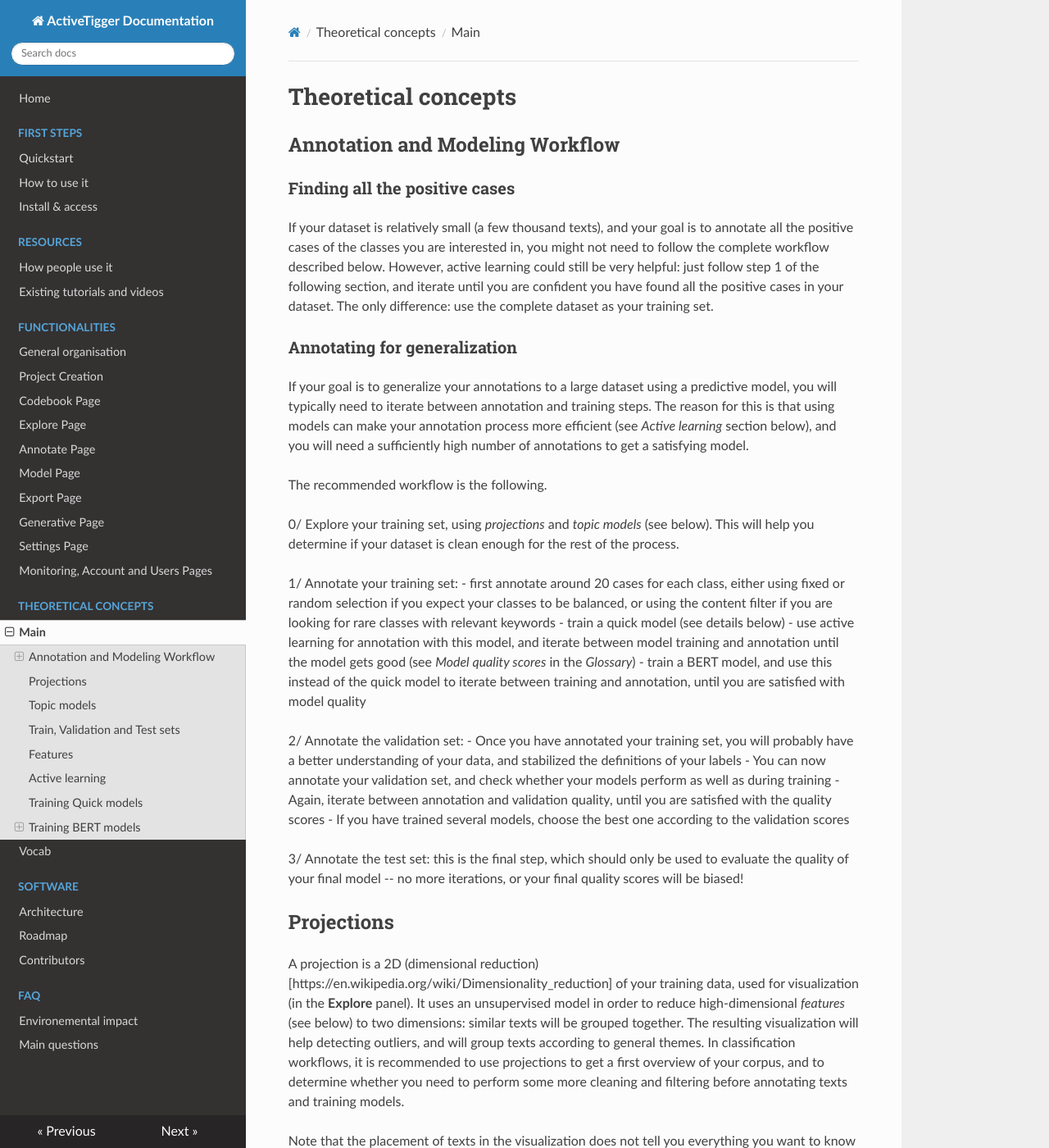
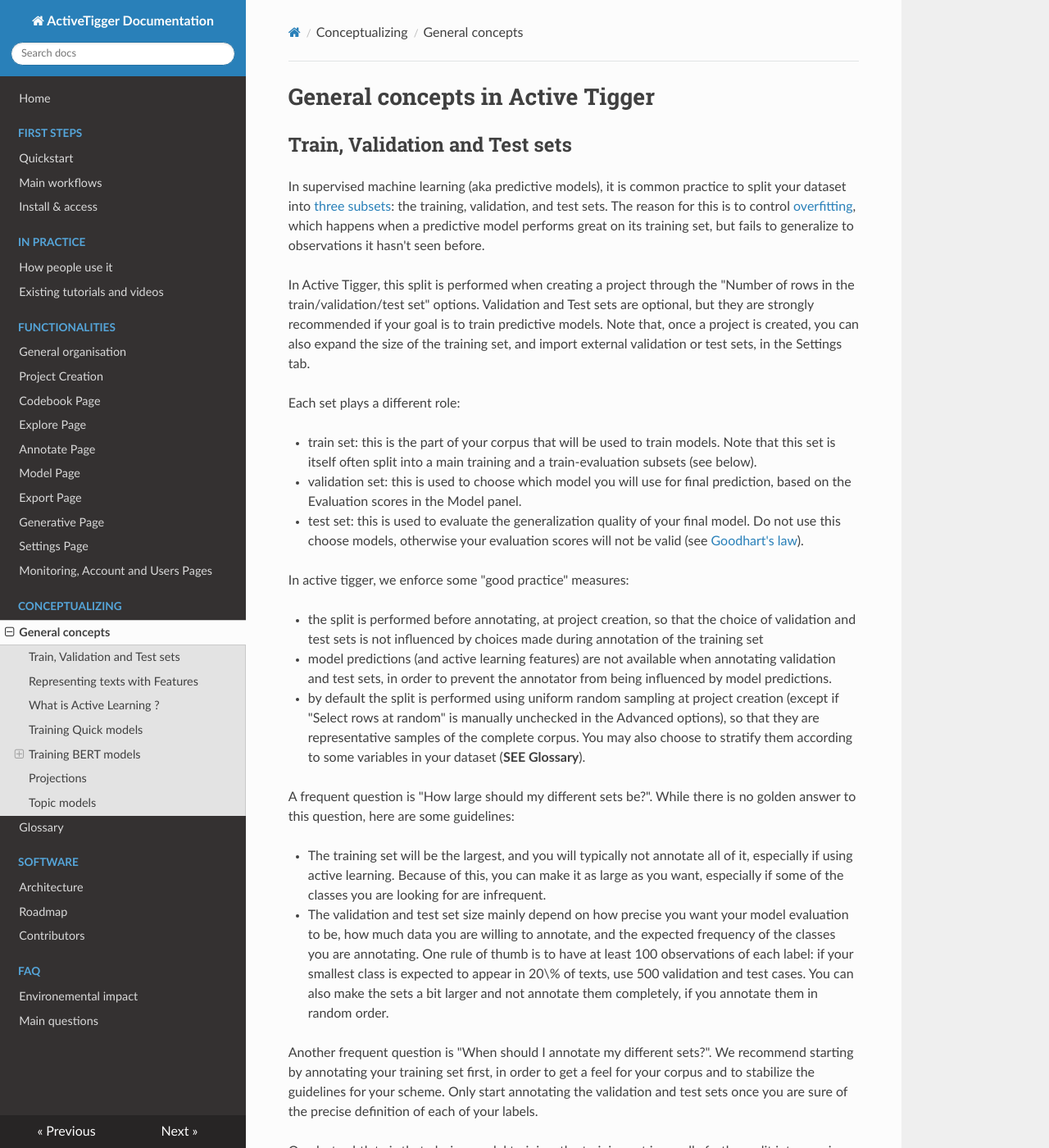
Before and after one commit to activetigger/documentation, an MkDocs documentation site: the page built from docs/theoretical-concepts/index.md, in a window 1280 px wide and 1400 px high. Shown: the whole window at 82% size. Built offline with MkDocs 1.6.1, drawn with Linux system fonts in a browser that asks for light colours; nearby versions of some CDN libraries; some of the changed text lies outside the part shown.

Commit message:
update doc after Julien contribuytion

```diff
--- a/docs/quickstart/workflows.md
+++ b/docs/quickstart/workflows.md
@@ -56,10 +56,17 @@
 - <span class="step">Step 3 — Start annotating your corpus:</span> Go to the [Annotate page](../functionalities/annotate.md) and start the annotation process. You can:
     - Annotate text inputs (add, remove or skip) and leave comments
     - Choose which text inputs to annotate or the order in which you wish to see them ([more info](../functionalities/annotate.md#selecting-text-inputs-to-annotate)).
+        - first annotate around 20 cases for each class, either using fixed or random selection if you expect your classes to be balanced, or using the content filter if you are looking for rare classes with relevant keywords
     - Use <span class="highlight">Active Learning</span> to primarly annotate text inputs that will lead to better classifiers, more quickly ([more info](XXX)).
 - <span class="step">Step 4 — Train a BERT model</span> On the [Model page](../functionalities/model.md) and in the [Training tab](../functionalities/model.md#training), <span class="action primary">Create new BERT model</span> and [set hyperparameters](../functionalities/model.md#bertmodel) ([more info on setting hyperparameters](XXX))
 - <span class="step">Step 5 — Evaluate the model on validation set:</span> On the [Model page](../functionalities/model.md) and in the [Evaluation tab](../functionalities/model.md#evaluation), select your model and <span class="action primary">Compute predictions</span> to classify text inputs from the validation and test set to compute metrics on these sets.
-- <span class="step">Step 6 — Export your annotated corpus and model:</span> On the [Export page](../functionalities/export.md) and ["Models tab"](../functionalities/export.md#models), select the bert model:
+    - Once you have annotated your training set, you will probably have a better understanding of your data, and stabilized the definitions of your labels
+    - You can now annotate your validation set, and check whether your models perform as well as during training
+    - Again, iterate between annotation and validation quality, until you are satisfied with the quality scores
+    - If you have trained several models, choose the best one according to the validation scores
+- <span class="step">Step 6 — Annotate the test set </span> this is the final step, which should only be used to evaluate the quality of your final model -- no more iterations, or your final quality scores will be biased!
+
+- <span class="step">Step 7 — Export your annotated corpus and model:</span> On the [Export page](../functionalities/export.md) and ["Models tab"](../functionalities/export.md#models), select the bert model:
     - <span class="action primary">Prediction on complete dataset</span> infere labels on the full dataset as imported upon project creation.
     - <span class="action primary">Prediction on external dataset</span> to import a dataset and infere the labels.
     - <span class="action secondary">Export fine-tuned model (large file)</span> download the weights of the fine-tuned model (good practice for reproducibility).
@@ -100,3 +107,13 @@
 - <span class="step">Step 6 — (Optional) Convert topics to a scheme:</span> Click <span class="action secondary">Convert to scheme</span> to create a [scheme](XXX) from your topic model and assign topic labels to your text inputs. Note: topic-generated labels should be used with caution and carefully reviewed, since they are not based on human annotation.
 
 Using topic models for exploring your dataset can also be integrated into the above workflow pipelines. We recommend complementing a topic model approach with familiarizing yourself with your corpus by simply reading it, or through an annotation process. Confiding too much in an automated synthesis of your text data could risk missing important aspects of your corpus.
+
+
+
+### Finding all the positive cases
+
+If your dataset is relatively small (a few thousand texts), and your goal is to annotate all the positive cases of the classes you are interested in, you might not need to follow the complete workflow described below.
+
+However, active learning could still be very helpful: just follow step 1 of the following section, and iterate until you are confident you have found all the positive cases in your dataset.
+
+The only difference: use the complete dataset as your training set.
--- a/docs/theoretical-concepts/index.md
+++ b/docs/theoretical-concepts/index.md
@@ -1,63 +1,4 @@
-# Theoretical concepts
-
-## Annotation and Modeling Workflow
-
-### Finding all the positive cases
-
-If your dataset is relatively small (a few thousand texts), and your goal is to annotate all the positive cases of the classes you are interested in, you might not need to follow the complete workflow described below.
-However, active learning could still be very helpful: just follow step 1 of the following section, and iterate until you are confident you have found all the positive cases in your dataset.
-The only difference: use the complete dataset as your training set.
-
-### Annotating for generalization
-
-If your goal is to generalize your annotations to a large dataset using a predictive model, you will typically need to iterate between annotation and training steps.
-The reason for this is that using models can make your annotation process more efficient (see *Active learning* section below), and you will need a sufficiently high number of annotations to get a satisfying model.
-
-The recommended workflow is the following.
-
-0/ Explore your training set, using *projections* and *topic models* (see below).
-This will help you determine if your dataset is clean enough for the rest of the process.
-
-1/ Annotate your training set:
-- first annotate around 20 cases for each class, either using fixed or random selection if you expect your classes to be balanced, or using the content filter if you are looking for rare classes with relevant keywords
-- train a quick model (see details below)
-- use active learning for annotation with this model, and iterate between model training and annotation until the model gets good (see *Model quality scores* in the *Glossary*)
-- train a BERT model, and use this instead of the quick model to iterate between training and annotation, until you are satisfied with model quality
-
-2/ Annotate the validation set:
-- Once you have annotated your training set, you will probably have a better understanding of your data, and stabilized the definitions of your labels
-- You can now annotate your validation set, and check whether your models perform as well as during training
-- Again, iterate between annotation and validation quality, until you are satisfied with the quality scores
-- If you have trained several models, choose the best one according to the validation scores
-
-3/ Annotate the test set: this is the final step, which should only be used to evaluate the quality of your final model -- no more iterations, or your final quality scores will be biased!
-
-
-
-## Projections
-
-A projection is a 2D (dimensional reduction)[https://en.wikipedia.org/wiki/Dimensionality_reduction] of your training data, used for visualization (in the **Explore** panel).
-It uses an unsupervised model in order to reduce high-dimensional *features* (see below) to two dimensions: similar texts will be grouped together.
-The resulting visualization will help detecting outliers, and will group texts according to general themes.
-In classification workflows, it is recommended to use projections to get a first overview of your corpus, and to determine whether you need to perform some more cleaning and filtering before annotating texts and training models.
-
-Note that the placement of texts in the visualization does not tell you everything you want to know about your corpus.
-This reflects the difference between unsupervised and supervised learning: unsupervised learning is only based on features, while supervised learning is meant to find the relationship between features and labels.
-In many cases, different annotations will appear close together in the projection: this means that your classification scheme goes beyond topic modeling.
-
-**TODO: details and links (in Glossary?)**
-
-
-## Topic models
-
-A topic model (in the **Explore** panel) is an unsupervised model meant to capture the main themes that are present in a corpus, based on text *features*.
-Active Tigger features BERTopic models, which work in two successive steps: first a dimensionality reduction step (as in *Projection*, see above), then a clustering step.
-
-Topic modeling can either be an end in itself, or a useful step in a annotation/prediction workflow.
-If your goal is to find the main topics in your corpus, you can use topic modeling as a first approximation, and then **Convert to scheme** in order to refine this using additional annotations and modeling.
-
-**TODO: details and links (in Glossary?)**
-
+# General concepts in Active Tigger
 
 ## Train, Validation and Test sets
 
@@ -66,16 +7,19 @@
 In Active Tigger, this split is performed when creating a project through the "Number of rows in the train/validation/test set" options. Validation and Test sets are optional, but they are strongly recommended if your goal is to train predictive models. Note that, once a project is created, you can also expand the size of the training set, and import external validation or test sets, in the Settings tab.
 
 Each set plays a different role:
+
 - train set: this is the part of your corpus that will be used to train models. Note that this set is itself often split into a main training and a train-evaluation subsets (see below).
 - validation set: this is used to choose which model you will use for final prediction, based on the Evaluation scores in the Model panel.
 - test set: this is used to evaluate the generalization quality of your final model. Do not use this choose models, otherwise your evaluation scores will not be valid (see [Goodhart's law](https://en.wikipedia.org/wiki/Goodhart's_law)).
 
 In active tigger, we enforce some "good practice" measures:
+
 - the split is performed before annotating, at project creation, so that the choice of validation and test sets is not influenced by choices made during annotation of the training set
 - model predictions (and active learning features) are not available when annotating validation and test sets, in order to prevent the annotator from being influenced by model predictions.
 - by default the split is performed using uniform random sampling at project creation (except if "Select rows at random" is manually unchecked in the Advanced options), so that they are representative samples of the complete corpus. You may also choose to stratify them according to some variables in your dataset (**SEE Glossary**).
 
 A frequent question is "How large should my different sets be?". While there is no golden answer to this question, here are some guidelines:
+
 - The training set will be the largest, and you will typically not annotate all of it, especially if using active learning. Because of this, you can make it as large as you want, especially if some of the classes you are looking for are infrequent.
 - The validation and test set size mainly depend on how precise you want your model evaluation to be, how much data you are willing to annotate, and the expected frequency of the classes you are annotating. One rule of thumb is to have at least 100 observations of each label: if your smallest class is expected to appear in 20\% of texts, use 500 validation and test cases. You can also make the sets a bit larger and not annotate them completely, if you annotate them in random order.
 
@@ -84,13 +28,14 @@
 One last subtlety is that, during model training, the training set is usually further split into a main training and a train-evaluation subsets, the second one typically at 20\% of the training set. This is done in order to get an indication of how well the models are performing before putting effort into annotating the "real" validation sets, and in order to optimize training hyperparameters (**SEE BERT CURVES**)
 
 
-## Features
+## Representing texts with Features
 
 When doing statistics on texts, the first step is always to transform each text into numbers. This is what features are: numeric representations of texts. These features can then be used to compute visualizations, topics, and quick models. Note that they are not required for BERT models (or generative LLMs), as these automatically compute their own features internally.
 
 ![](../img/theoretical-concepts/new-features-form.png)
 
 In Active Tigger, there are five kinds of features, which can be created in the Settings tab:
+
 - Sentence embeddings **ATTENTION POUR L'INSTANT C'EST SEULEMENT EMBEDDINGS**: the most powerful type. They use transformer models to represent a complete block as a whole. Note that, despite their name, these embeddings are computed for a whole block of text, not sentence by sentence. Also, note that different models have different context window sizes: many (older) models only consider the first 512 tokens, the rest are discarded. See the [sentence-transformers](https://www.sbert.net/) package for more details, and the HuggingFace pages for details about each model.
 - fastText: these are word embeddings. Each text is first split into words (this is done using the [SpaCy](https://spacy.io/) tokenizer, with the selected language), then one embedding is computed for each word, and finally the text embedding is computed as the average of its word embeddings. Note that the order of words is not taken into account in this method. See the [fastText](https://fasttext.cc) webpage for details.
 - DFM: a document-feature matrix. This was the main way of transforming texts into numbers before the advent of neural language processing. Each text is first split into words (this is done using the [SpaCy](https://spacy.io/) tokenizer, with the selected language), and then a large matrix is created, where each document is a row, each column a term, and each element the number of times the term appears in the document (or a transformation thereof). See the **DFM OPTIONS** section for more details about the ways to compute a DFM.
@@ -100,13 +45,14 @@
 Generally, the recommended features are Sentence embeddings for computing visualizations, topic models, and quick models. For quick models, they can be used along with regex features, if there are some keywords that are particularly informative (or that you want to disambiguate). In low-resource environments, fastText or DFM embeddings can be used instead of sentence embeddings.
 
 
-## Active learning
+## What is Active Learning ?
 
 Active learning is a method that makes tagging more efficient: less annotations will be required to train a good model.
 
 The main principle is that, once a first model is trained, the next texts chosen for annotation will be the ones about which the model is least confident (mathematically, the highest entropy of predicted probabilities). This is more efficient than choosing texts at random because it forces the user to tag ambiguous texts, the ones that will be the most helpful for training the next model. In practice, this is often helpful for the user as well: being confronted to difficult, ambiguous cases helps her refine her guidelines.
 
 In Active Tigger, there are several ways to use models for next text selection, controlled through the "Selection method" option once a model is activated in the Annotate panel:
+
 - Active: highest entropy, as described above
 - Max Label: highest predicted probability for the chosen label. We have found this to be useful in practice, because a model can be wrong in its certainties, especially in the early stages with few annotations, for instance when it confuses what the user is looking for with the general topic of the texts. It can also be useful if your goal is to find all the positive cases of a rare category in your corpus.
 - Min Label: lowest predicted probability *among the observations that the model predicts as the chosen label*. This is a sort of active learning focusing on a specific label.
@@ -157,6 +103,7 @@
 ![](../img/theoretical-concepts/bertrain-good.png)
 
 This is what you want to see:
+
 - Both curves went down during training: the model has learned
 - Both curves have the same loss values: no overfitting
 - The curves are flat at the end: nothing more to be learned, apparently
@@ -169,10 +116,12 @@
 ![](../img/theoretical-concepts/bertrain-overfit.png)
 
 The model has overfitted:
+
 - Both curves went down during training: the model has learned
 - But the training curve is much lower than the evaluation curve
 
 What to do:
+
 - choose a lower step size, for slower weight updates
 - use larger batches, in order to smooth training over more examples per training step
 - choose higher weight decay: this will prevent the weights from getting to large
@@ -187,6 +136,7 @@
 - Both curves are flat, the model has learned nothing
 
 What to do:
+
 - choose a higher step size, for faster weight updates
 - use smaller batches, as this will result in more training steps
 - choose lower weight decay: too high regularization can prevent proper learning
@@ -198,11 +148,13 @@
 ![](../img/theoretical-concepts/bertrain-more.png)
 
 The model could learn more:
+
 - Both curves went down during training: the model has learned
 - Both curves have the same loss values: no overfitting
 - But there is no plateau at the end, the curves are still going down
 
 What to do:
+
 - use more epochs, to give the model time to learn more
 - choose a higher step size, for faster weight updates
 - use smaller batches, as this will result in more training steps
@@ -214,10 +166,12 @@
 ![](../img/theoretical-concepts/bertrain-chaos.png)
 
 The model is trying to learn too fast:
+
 - Curves should be going down, not up and down
 - Some learning has occurred, but you can probably do better
 
 What to do:
+
 - choose a lower step size, for slower weight updates
 - use larger batches, in order to smooth training over more examples per training step
 - choose higher weight decay: this will prevent the weights from getting to large
@@ -255,5 +209,40 @@
 ### How many annotations do I need?
 
 Again, there is no golden rule: it depends on the difficulty of the classification task.
+
 A few dozen annotations per class might be enough for a simple task on short texts, but you might need several hundreds if you are looking for subtle details in longer texts.
+
 In general, more is always better, but it also depends on how useful your annotations are (see *Active learning* section).
+
+
+
+## Projections
+
+A projection is a 2D (dimensional reduction)[https://en.wikipedia.org/wiki/Dimensionality_reduction] of your training data, used for visualization (in the **Explore** panel).
+
+It uses an unsupervised model in order to reduce high-dimensional *features* (see below) to two dimensions: similar texts will be grouped together.
+
+The resulting visualization will help detecting outliers, and will group texts according to general themes.
+
+In classification workflows, it is recommended to use projections to get a first overview of your corpus, and to determine whether you need to perform some more cleaning and filtering before annotating texts and training models.
+
+Note that the placement of texts in the visualization does not tell you everything you want to know about your corpus.
+
+This reflects the difference between unsupervised and supervised learning: unsupervised learning is only based on features, while supervised learning is meant to find the relationship between features and labels.
+
+In many cases, different annotations will appear close together in the projection: this means that your classification scheme goes beyond topic modeling.
+
+**TODO: details and links (in Glossary?)**
+
+
+## Topic models
+
+A topic model (in the **Explore** panel) is an unsupervised model meant to capture the main themes that are present in a corpus, based on text *features*.
+
+Active Tigger features BERTopic models, which work in two successive steps: first a dimensionality reduction step (as in *Projection*, see above), then a clustering step.
+
+Topic modeling can either be an end in itself, or a useful step in a annotation/prediction workflow.
+
+If your goal is to find the main topics in your corpus, you can use topic modeling as a first approximation, and then **Convert to scheme** in order to refine this using additional annotations and modeling.
+
+**TODO: details and links (in Glossary?)**
--- a/mkdocs.yml
+++ b/mkdocs.yml
@@ -3,9 +3,9 @@
   - Home: index.md
   - First steps:
       - Quickstart: quickstart/quickstart.md
-      - How to use it: quickstart/workflows.md
+      - Main workflows: quickstart/workflows.md
       - Install & access: quickstart/access.md
-  - Resources:
+  - In practice:
       - How people use it: ressources/exampleprojects.md
       - Existing tutorials and videos: ressources/references.md
   - Functionalities:
@@ -19,9 +19,9 @@
       - Generative Page: functionalities/generative.md
       - Settings Page: functionalities/settings.md
       - Monitoring, Account and Users Pages: functionalities/monitoring-account-and-users.md
-  - Theoretical concepts:
-      - Main: theoretical-concepts/index.md
-      - Vocab: theoretical-concepts/glossary.md
+  - Conceptualizing:
+      - General concepts: theoretical-concepts/index.md
+      - Glossary: theoretical-concepts/glossary.md
   - Software:
       - Architecture: software/software.md
       - Roadmap: software/roadmap.md
```
Also changed, not shown: docs/index.md (+2 -2 lines).
